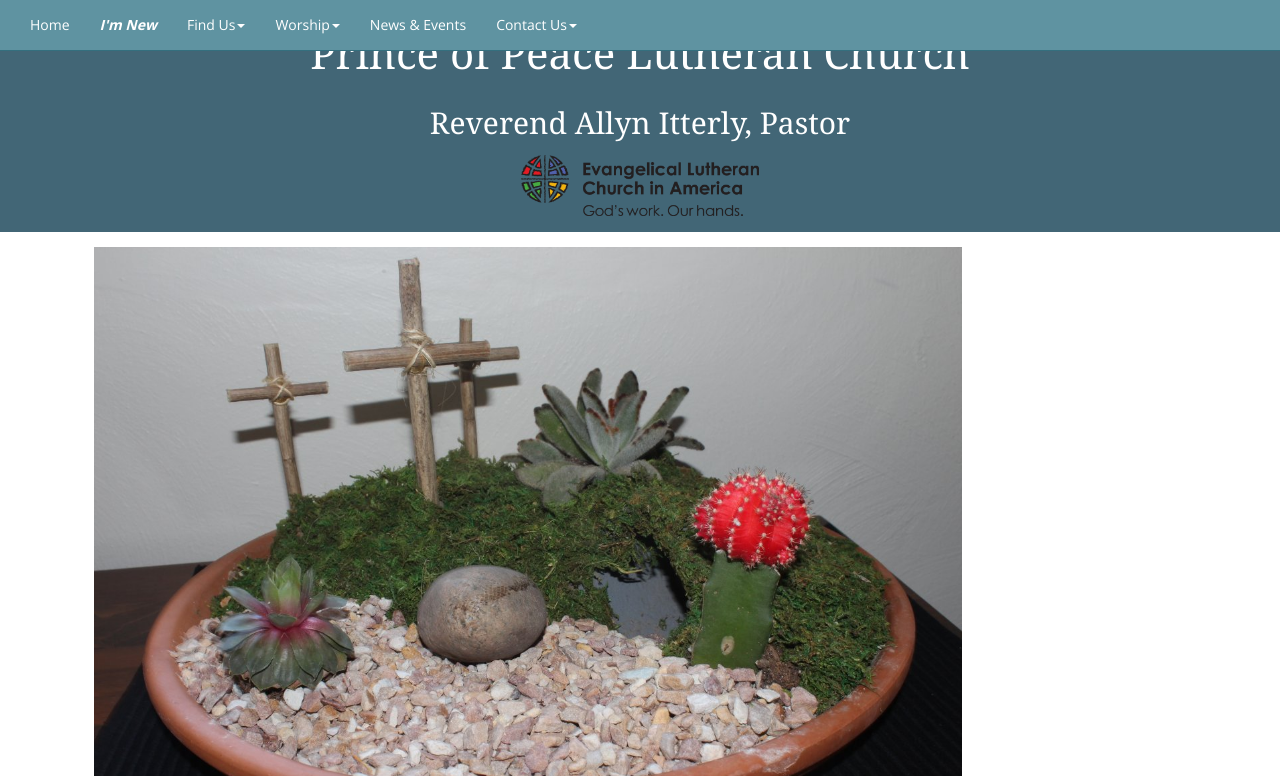
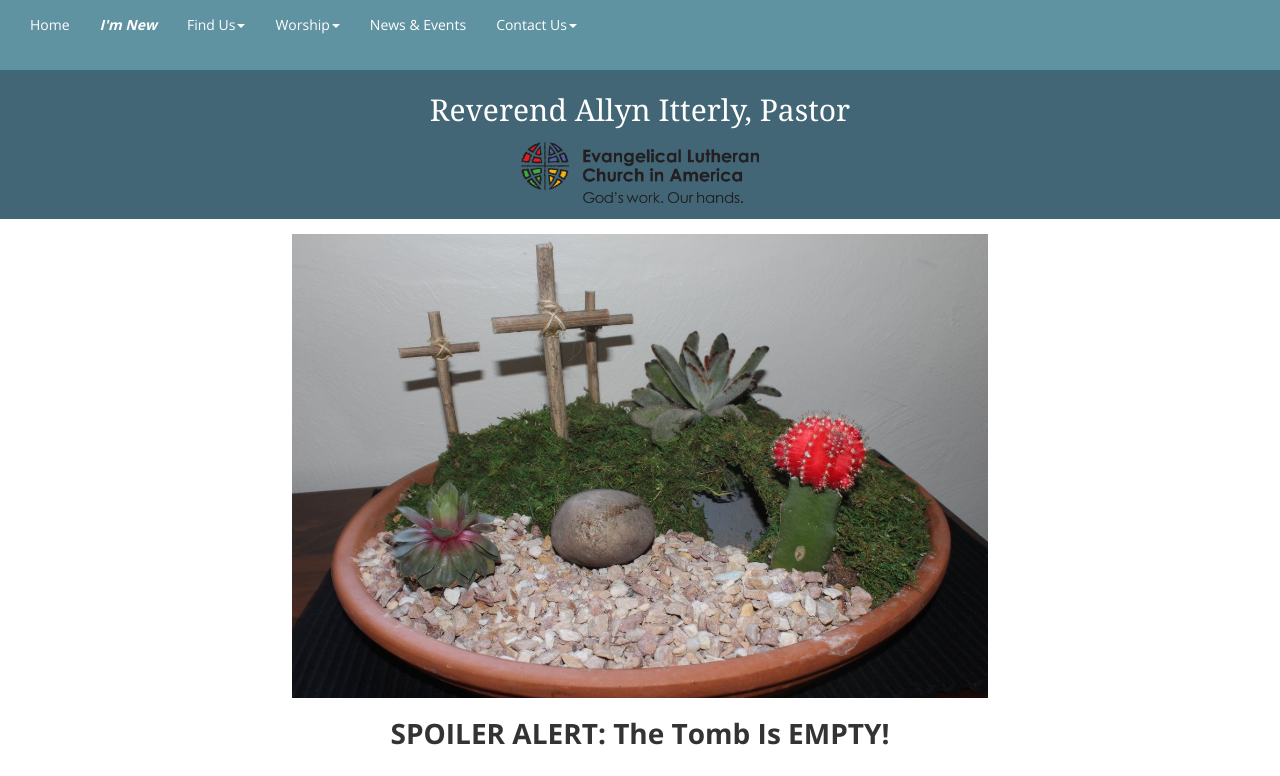
Before and after one commit to mark-oblack/pop-lutheran-website, a plain HTML site: page index.html in a window 1280 px wide. Shown: the top 776 px of the page. Drawn offline with nearby package versions, Linux system fonts and the light colour scheme.

Commit message:
Completed revisions of home page.

```diff
--- a/css/pop.css
+++ b/css/pop.css
@@ -41,13 +41,14 @@ header {
 .header-flex {
   display: flex;
   flex-direction: column;
-  margin: 10px 0;
+  margin: auto;
+  padding-bottom: 10px;
   text-align: center;
-  width: 100%;
+  width: 90%;
 }
 
 .headline {
-  font-size: 3em;
+  font-size: 2.5em;
 }
 
 .subheadline {
@@ -58,6 +59,10 @@ header {
 
 .elca-logo {
   width: 250px;
+}
+
+.container-fluid {
+  margin-bottom: 20px;
 }
 
 .info h1 {
@@ -449,10 +454,32 @@ IMG[SRC$="ColImage.jpg"] {
   }
 }
 
+
+
+
+/*===================================
+Responsive CSS
+===================================*/
+
+@media screen and (min-width: 600px) {
+  .headline {
+    font-size: 2.8em;
+  }
+
+  .wrapper {
+    width: 85%;
+  }
+}
+
+@media screen and (min-width: 800px) {
+  .wrapper {
+    width: 80%;
+  }
+}
+
 @media screen and (min-width:650px) and (max-width:959px){
   #Welcome h1 {
   	font-size: 2em;
-  }
   }
 
   #feature {
@@ -465,10 +492,26 @@ IMG[SRC$="ColImage.jpg"] {
     color: #ffffff;
   }
 
-@media screen and (min-width:1000px) {
+}
+
+@media screen and (min-width:960px) {
   .info {
     display: block;
     margin: 0 auto;
-    width: 80%;
+    width: 70%;
+  }
+
+  .footer-flex {
+    flex-direction: row;
+    justify-content: space-between;
+    text-align: left;
+  }
+
+  .footer-flex p {
+    margin-bottom: 0px;
+  }
+
+  .icon-flex {
+    margin-top: auto;
   }
 }
--- a/index.html
+++ b/index.html
@@ -48,7 +48,7 @@ Updated: 2/12/2018
 	</header>
 	<div class="wrapper">
 		<div class="container-fluid">
-			<div class="info col-md-6 col-lg-8 col-lg-offset-1">
+			<div class="info">
 				<img src="images/ResurrectionGardenEmptyTomb.jpg" class="img-responsive" alt="Resurrection Garden Empty Tomb">
 				<h1>SPOILER ALERT: The Tomb Is EMPTY!</h1>
 			</div>
```
Lines whose indentation alone changed are shown as unchanged.
